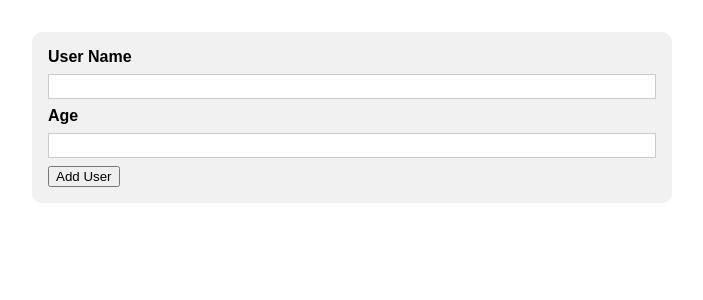
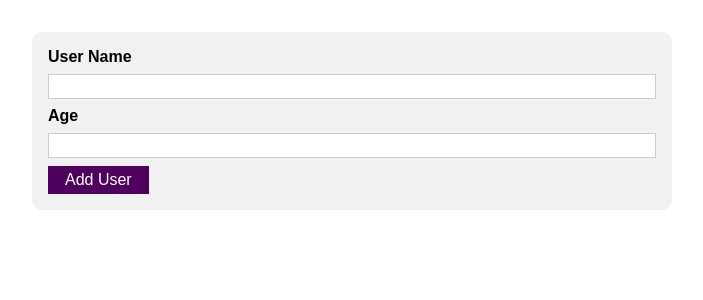
Before and after one commit to iralsob/react-add-user-first-project, a React (Create React App) app: page / in a window 1280 px wide. Shown: the top 300 px of the page, without its empty margins (288-991 px from the left). Built offline with nearby package versions, Linux system fonts and the light colour scheme.

Commit message:
add button component

```diff
--- a/src/components/AddUser.js
+++ b/src/components/AddUser.js
@@ -1,5 +1,6 @@
 import React, { useRef } from "react";
 import Card from "./UI/Card";
+import Button from "./UI/Button";
 
 import style from "./AddUser.module.css";
 
@@ -38,7 +39,7 @@
           ref={userAgeValue}
           onChange={changeHandler}
         />
-        <button type='submit'>Add User</button>
+        <Button type='submit'>Add User</Button>
       </form>
     </Card>
   );
--- /dev/null
+++ b/src/components/UI/Button.js
@@ -0,0 +1,15 @@
+import React from "react";
+
+import style from './Button.module.css';
+
+const Button = props => {
+    return(
+        <button
+            className={style.button}
+            type={props.type||"button"}
+            onClick={props.onClick}
+        >{props.children}</button>
+    );
+}
+
+export default Button;
--- /dev/null
+++ b/src/components/UI/Button.module.css
@@ -0,0 +1,18 @@
+.button {
+    font: inherit;
+    border: 1px solid #4f005f;
+    background: #4f005f;
+    color: white;
+    padding: 0.25rem 1rem;
+    cursor: pointer;
+  }
+
+  .button:hover,
+  .button:active {
+    background: #741188;
+    border-color: #741188;
+  }
+
+  .button:focus {
+    outline: none;
+  }
```
